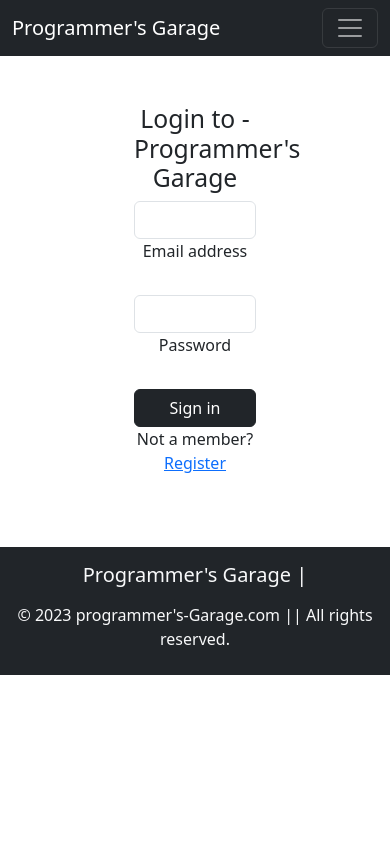
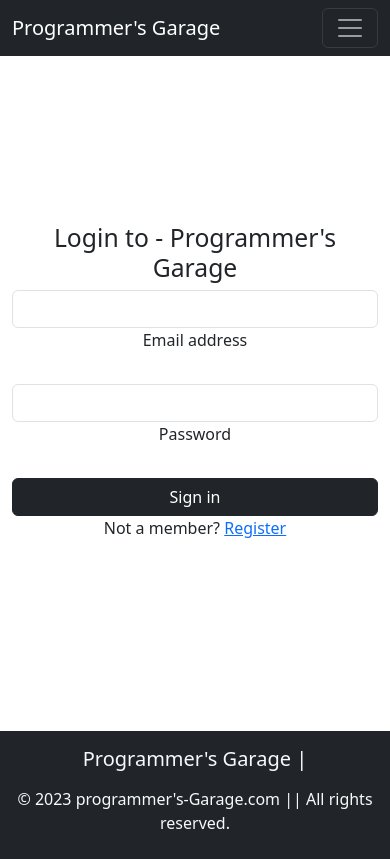
Before and after one commit to pavanbangera/programmersGarageClient, a React (Create React App) app: page /login in a window 390 px wide. Built offline with nearby package versions, Linux system fonts and the light colour scheme.

Commit message:
5 commit

```diff
--- a/src/components/CourseListItem.js
+++ b/src/components/CourseListItem.js
@@ -1,5 +1,5 @@
 import React, { useContext, useEffect } from 'react';
-import { useParams } from 'react-router-dom';
+import { useLocation, useParams } from 'react-router-dom';
 import CourseContext from '../context/Course/CourseContext';
 import SideBar from './assets/SideBar';
 import ReactPlayer from 'react-player'
@@ -8,6 +8,7 @@ import CommentBox from './CommentBox';
 import SpinnerBar from './SpinnerBar'
 
 const CourseListItem = () => {
+    const location = useLocation()
 
     const params = useParams();
     const { fetchCourse, getLession, fetchLession, getLessionData, loader, setLoader, error } = useContext(CourseContext);
@@ -19,7 +20,7 @@ const CourseListItem = () => {
             setLoader(true)
         }
         // eslint-disable-next-line
-    }, [params.name, params.id]);
+    }, [params.id, location.pathname === `/course/${params.id}`]);
 
     useEffect(() => {
         if (params.name && params.id) {
--- a/src/components/LoginPage.js
+++ b/src/components/LoginPage.js
@@ -16,8 +16,8 @@ const LoginPage = () => {
 
     return (
         <>
-            <div className="container-fluid d-flex align-items-center justify-content-center h-100">
-                <form className='col-4 my-5' onSubmit={onSubmit}>
+            <div className="container-fluid d-flex align-items-center justify-content-center" style={{ minHeight: "80vh" }}>
+                <form className='col-lg-4 col-md-8 my-5' onSubmit={onSubmit}>
                     <h2>Login to - Programmer's Garage</h2>
                     <div className="form-outline mb-4 ">
                         <input type="email" id="form2Example1" className="form-control " value={email} onChange={e => setEmail(e.target.value)} required autoComplete='email' />
--- a/src/components/SignupPage.js
+++ b/src/components/SignupPage.js
@@ -26,9 +26,9 @@ const SignupPage = () => {
     }
     return (
         <>
-            <div className="container-fluid d-flex align-items-center justify-content-center h-100">
+            <div className="container-fluid d-flex align-items-center justify-content-center" style={{ minHeight: "80vh" }}>
 
-                <form className='col-4 my-5' onSubmit={onSubmit} >
+                <form className='col-lg-4 col-md-8 my-5' onSubmit={onSubmit} >
                     <h2>SignUp to - Programmer's Garage</h2>
                     <div className="form-outline mb-2 ">
                         <input type="text" id="name" name="name" value={name} onChange={e => setName(e.target.value)} className="form-control" minLength="5" required autoComplete='User-name' />
```
